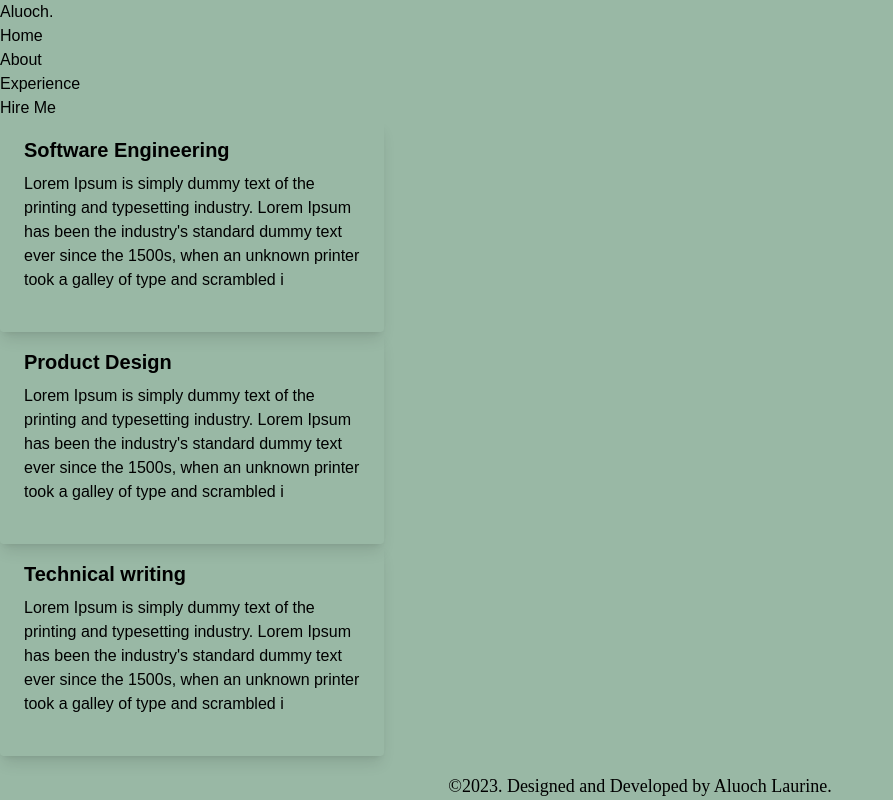
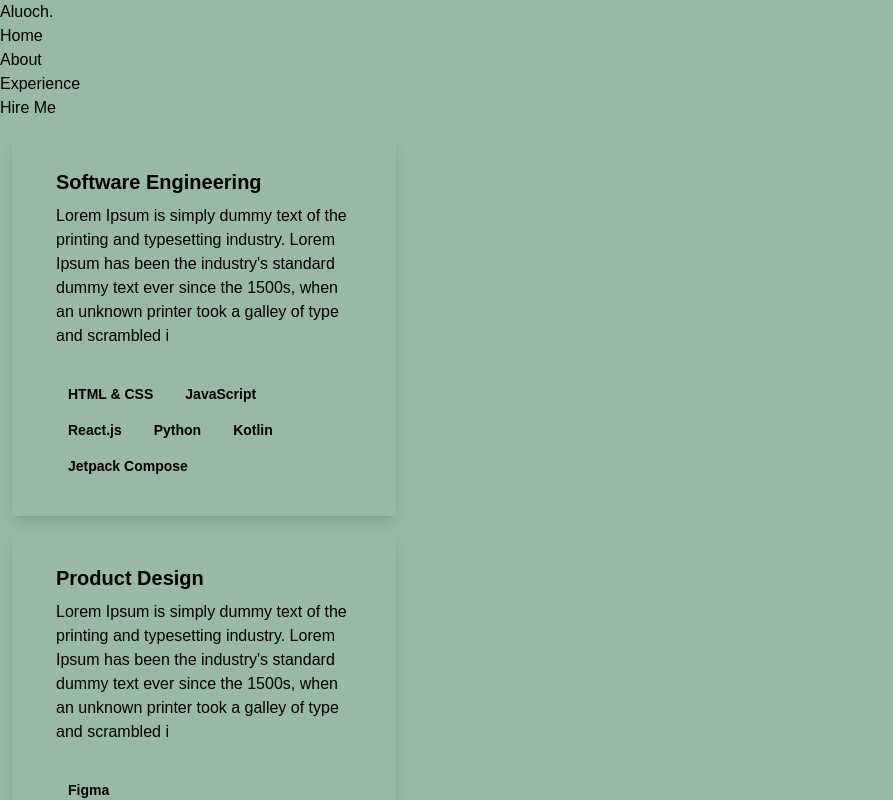
Before and after one commit to laualuoch/aluoch., a React (Create React App) app: page /about in a window 1280 px wide. Shown: the top 800 px of the page, without its empty margins (0-893 px from the left). Built offline with nearby package versions, Linux system fonts and the light colour scheme.

Commit message:
update Cards

```diff
--- a/src/components/Card.js
+++ b/src/components/Card.js
@@ -2,7 +2,7 @@ import InfoCard from "./InfoCard";
 
 const Card = ({title, description, tools}) => {
     return (
-        <div class="max-w-sm rounded overflow-hidden shadow-lg">
+        <div class="max-w-sm rounded overflow-hidden shadow-lg border-spacing-1 p-5 m-3">
             <div class="px-6 py-4">
                 <div class="font-bold text-xl mb-2">{ title }</div>
                 <p class="text-gray-700 text-base">
@@ -10,9 +10,9 @@ const Card = ({title, description, tools}) => {
                 </p>
             </div>
             <div class="px-6 pt-4 pb-2">
-                {tools?.map((text)=> {
-                    <InfoCard text={text}/>
-                })}
+                {tools?.map((text) => (
+                <InfoCard text={text} />
+                ))}
             </div>
         </div>
 
--- a/src/components/InfoCard.js
+++ b/src/components/InfoCard.js
@@ -1,7 +1,7 @@
 
 const InfoCard = ({text}) => {
     return (
-        <span class="inline-block bg-gray-200 rounded-full px-3 py-1 text-sm font-semibold text-gray-700 mr-2 mb-2">text</span>
+        <span class="inline-block bg-gray-200 rounded-full px-3 py-1 text-sm font-semibold text-gray-700 mr-2 mb-2">{text}</span>
     );
 }
 
--- a/src/pages/About/About.js
+++ b/src/pages/About/About.js
@@ -1,6 +1,6 @@
 import React from "react";
-
 import Card from "../../components/Card";
+import InfoCard from "../../components/InfoCard";
 
 const About = () => {
     const aboutItems = [
@@ -10,14 +10,16 @@ const About = () => {
     ];
 
     return (
-        aboutItems.map(({title, description, tools}) => (
+        <div className= "d-flex flex-wrap">
+            {aboutItems.map(({ title, description, tools }) => (
                 <Card
                     key={title}
                     title={title}
                     description={description}
                     tools={tools}
                 />
-        ))
+            ))}
+        </div>
     );
 };
 
```
Lines whose indentation alone changed are shown as unchanged.
